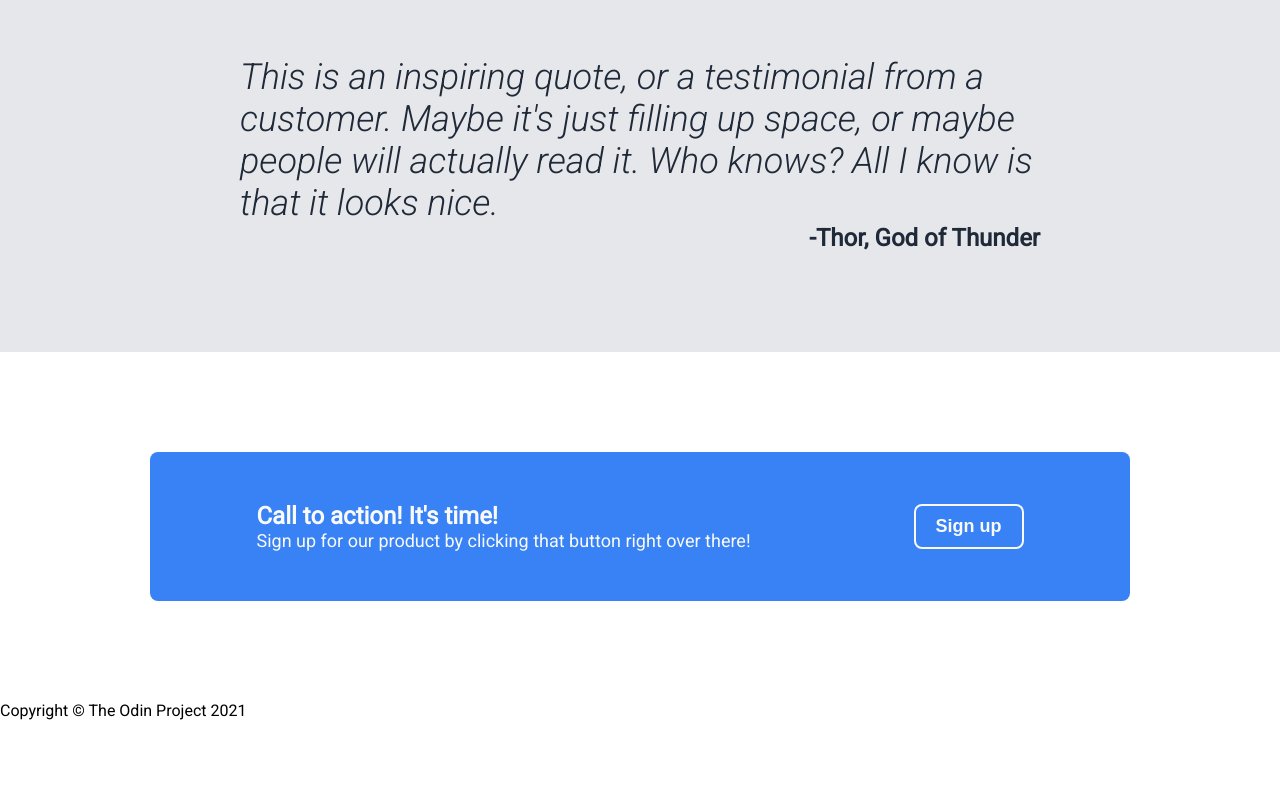
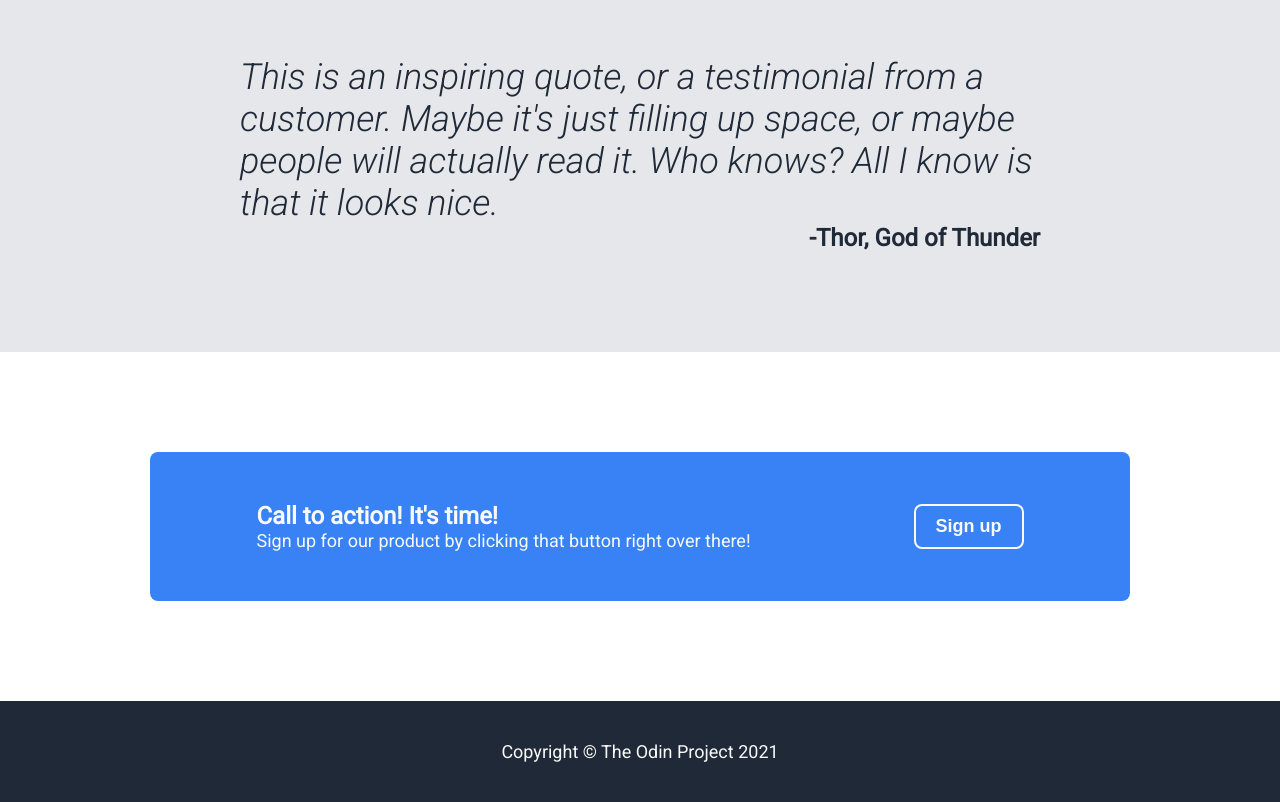
Before and after one commit to Flex58/odin-landing-page, a plain HTML site: page index.html in a window 1280 px wide. Shown: the part 1017-1819 px from the top of the page. Before the commit the page ends 1737 px from the top, so only its background shows below. Drawn offline with Linux system fonts and the light colour scheme.

Commit message:
Finish footer and base layout

```diff
--- a/style.css
+++ b/style.css
@@ -195,3 +195,13 @@ body {
     font-weight: bold;
     font-size: 18px;
  }
+
+ .footer {
+    display: flex;
+    background-color: #1F2937;
+    color: #F9FAF8;
+    justify-content: center;
+    align-items: center;
+    font-size: 18px;
+    padding: 40px;
+ }
```
